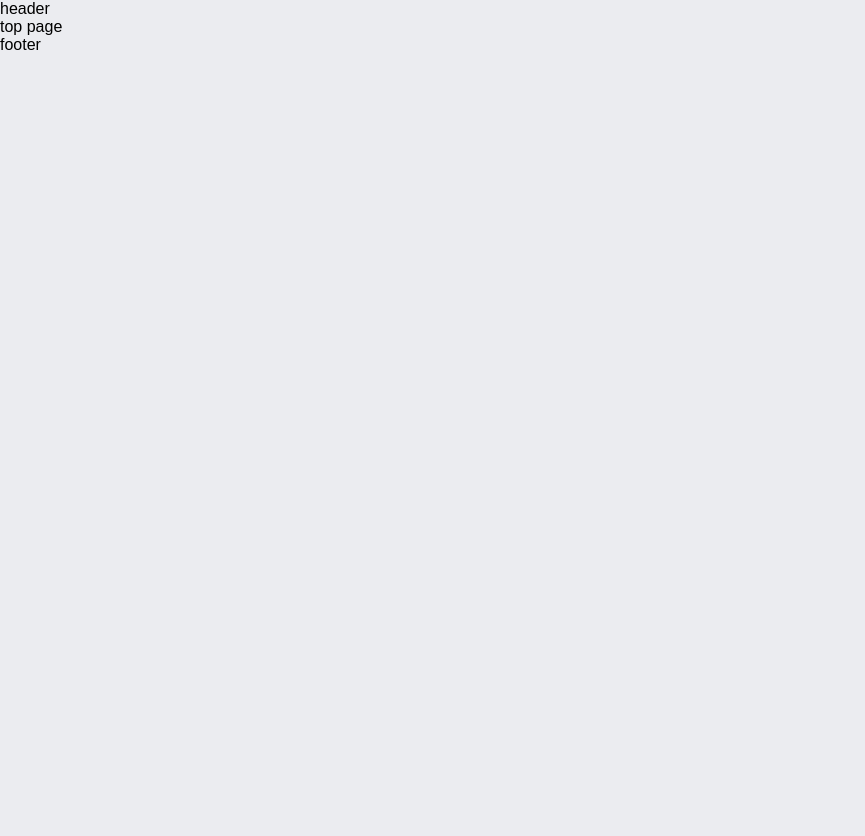
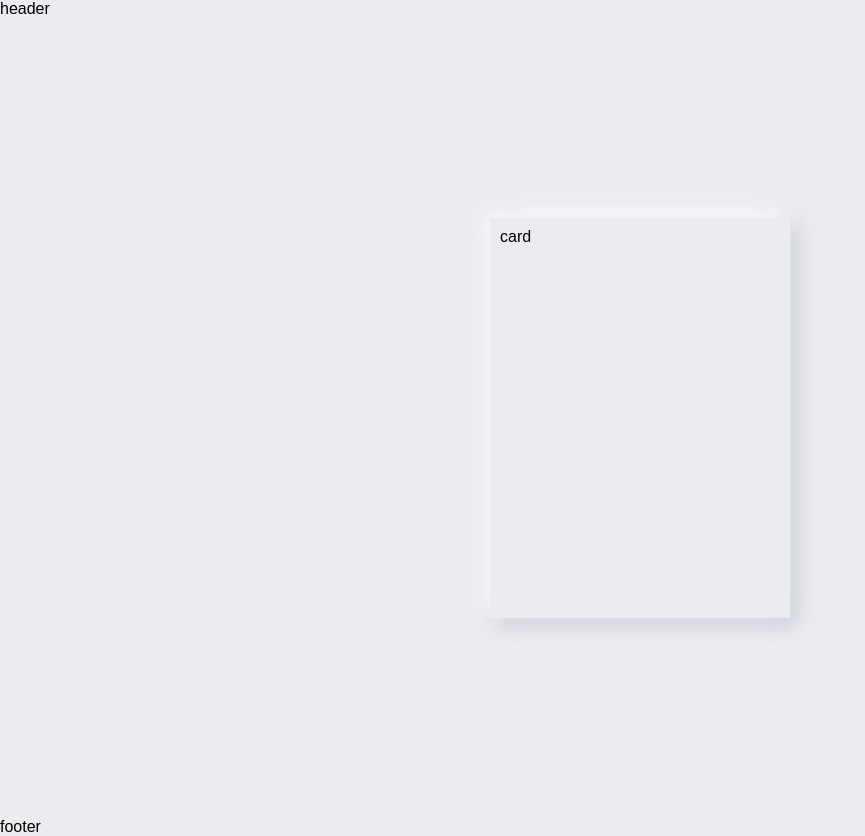
Before and after one commit to halhal23/micro-example, a React (Create React App) app in the folder front/: page / in a window 1280 px wide. Shown: the whole page, without its empty margins (0-865 px from the left). Before the commit the page ends 800 px from the top, so only its background shows below. Built offline with nearby package versions, Linux system fonts and the light colour scheme.

Commit message:
Add card component first

```diff
--- a/front/src/Router.tsx
+++ b/front/src/Router.tsx
@@ -1,6 +1,6 @@
 import { FC } from "react";
 import { BrowserRouter, Route, Switch } from "react-router-dom";
-import { Top } from "./pages";
+import { Top } from "./container/pages";
 
 const Path = {
   top: "/",
--- /dev/null
+++ b/front/src/container/pages/Top.tsx
@@ -0,0 +1,21 @@
+import { VFC } from "react";
+import styled from "styled-components";
+import { Card } from "../../presentational/molecules";
+
+const Wrapper = styled.div`
+  width: 100%;
+  height: 100vh;
+  display: flex;
+  justify-content: center;
+  align-items: center;
+`;
+
+const Top: VFC = () => (
+  <Wrapper>
+    <Card width="300px" height="400px">
+      card
+    </Card>
+  </Wrapper>
+);
+
+export default Top;
--- a/front/src/pages/Top.tsx
+++ /dev/null
@@ -1,5 +0,0 @@
-import { FC } from "react";
-
-const Top: FC = () => <div>top page</div>;
-
-export default Top;
--- /dev/null
+++ b/front/src/presentational/molecules/Card.tsx
@@ -0,0 +1,47 @@
+import React, { VFC } from "react";
+import styled from "styled-components";
+import theme from "../../globals/theme";
+
+type CardProps = {
+  children: React.ReactNode;
+  className?: string;
+  width?: string;
+  height?: string;
+  borderRadius?: string;
+  margin?: string;
+};
+
+const StyledCard = styled.div<
+  Pick<CardProps, "width" | "height" | "borderRadius" | "margin">
+>`
+  position: relative;
+  background-color: ${theme.default.base};
+  box-shadow: -5px -5px 20px ${theme.default.brighter},
+    5px 5px 20px ${theme.default.darker};
+  padding: 10px;
+  width: ${({ width }) => width};
+  height: ${({ height }) => height};
+  border-radius: ${({ borderRadius }) => borderRadius};
+  margin: ${({ margin }) => margin};
+`;
+
+const Card: VFC<CardProps> = ({
+  children,
+  className,
+  width,
+  height,
+  borderRadius,
+  margin = "0 0 0 0",
+}): JSX.Element => (
+  <StyledCard
+    className={className}
+    width={width}
+    height={height}
+    borderRadius={borderRadius}
+    margin={margin}
+  >
+    {children}
+  </StyledCard>
+);
+
+export default Card;
--- /dev/null
+++ b/front/src/presentational/molecules/index.ts
@@ -0,0 +1 @@
+export { default as Card } from "./Card";
```
Also changed, not shown: front/src/container/pages/index.tsx (renamed from front/src/pages/index.tsx).
